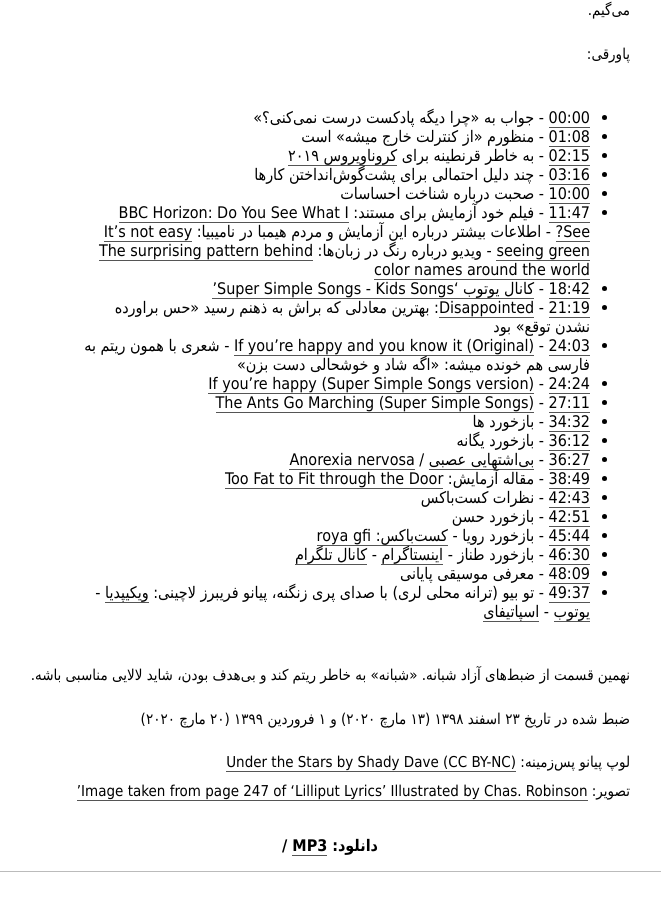
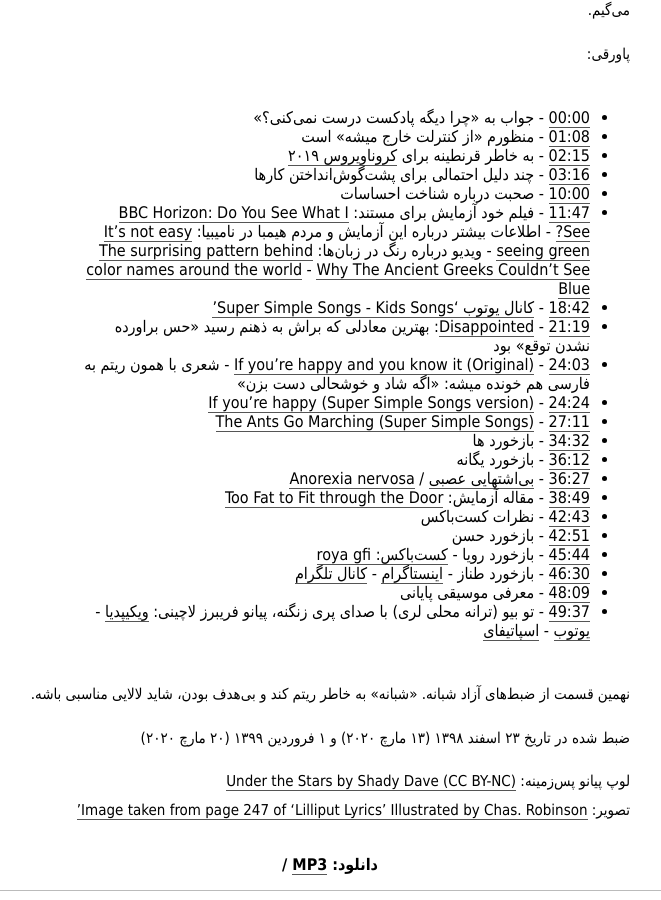
Before and after one commit to mohsend/mehsen.ir, a Jekyll site: the page built from _posts/2020-03-21-shabane-009.md, in a window 1280 px wide and 900 px high, scrolled down 1011 px. Shown: the whole window, without its empty margins (310-971 px from the left). Built offline with Jekyll 4.4.1, drawn with Linux system fonts in a browser that asks for light colours; some web fonts are replaced.

Commit message:
ADD new video link

```diff
--- a/_posts/2020-03-21-shabane-009.md
+++ b/_posts/2020-03-21-shabane-009.md
@@ -30,7 +30,7 @@ podcast:
 * 02:15 - به خاطر قرنطینه برای [کروناویروس ۲۰۱۹](https://fa.wikipedia.org/wiki/%D8%A8%DB%8C%D9%85%D8%A7%D8%B1%DB%8C_%DA%A9%D8%B1%D9%88%D9%86%D8%A7%D9%88%DB%8C%D8%B1%D9%88%D8%B3_%DB%B2%DB%B0%DB%B1%DB%B9)
 * 03:16 - چند دلیل احتمالی برای پشت‌گوش‌انداختن کارها
 * 10:00 - صحبت درباره شناخت احساسات
-* 11:47 - فیلم خود آزمایش برای مستند: [BBC Horizon: Do You See What I See?](https://www.bbc.co.uk/programmes/b013c8tb) - اطلاعات بیشتر درباره این آزمایش و مردم هیمبا در نامیبیا: [It's not easy seeing green](https://languagelog.ldc.upenn.edu/nll/?p=17970) - ویدیو درباره رنگ در زبان‌ها: [The surprising pattern behind color names around the world](https://www.youtube.com/watch?v=gMqZR3pqMjg)
+* 11:47 - فیلم خود آزمایش برای مستند: [BBC Horizon: Do You See What I See?](https://www.bbc.co.uk/programmes/b013c8tb) - اطلاعات بیشتر درباره این آزمایش و مردم هیمبا در نامیبیا: [It's not easy seeing green](https://languagelog.ldc.upenn.edu/nll/?p=17970) - ویدیو درباره رنگ در زبان‌ها: [The surprising pattern behind color names around the world](https://www.youtube.com/watch?v=gMqZR3pqMjg) - [Why The Ancient Greeks Couldn't See Blue](https://www.youtube.com/watch?v=D1-WuBbVe2E)
 * 18:42 - [کانال یوتوب 'Super Simple Songs - Kids Songs'](https://www.youtube.com/channel/UCLsooMJoIpl_7ux2jvdPB-Q)
 * 21:19 - [Disappointed](https://www.merriam-webster.com/dictionary/disappointed): بهترین معادلی که براش به ذهنم رسید «حس براورده نشدن توقع» بود
 * 24:03 - [If you're happy and you know it (Original)](https://www.youtube.com/watch?v=71hqRT9U0wg) - شعری با همون ریتم به فارسی هم خونده میشه: «اگه شاد و خوشحالی دست بزن»
```
